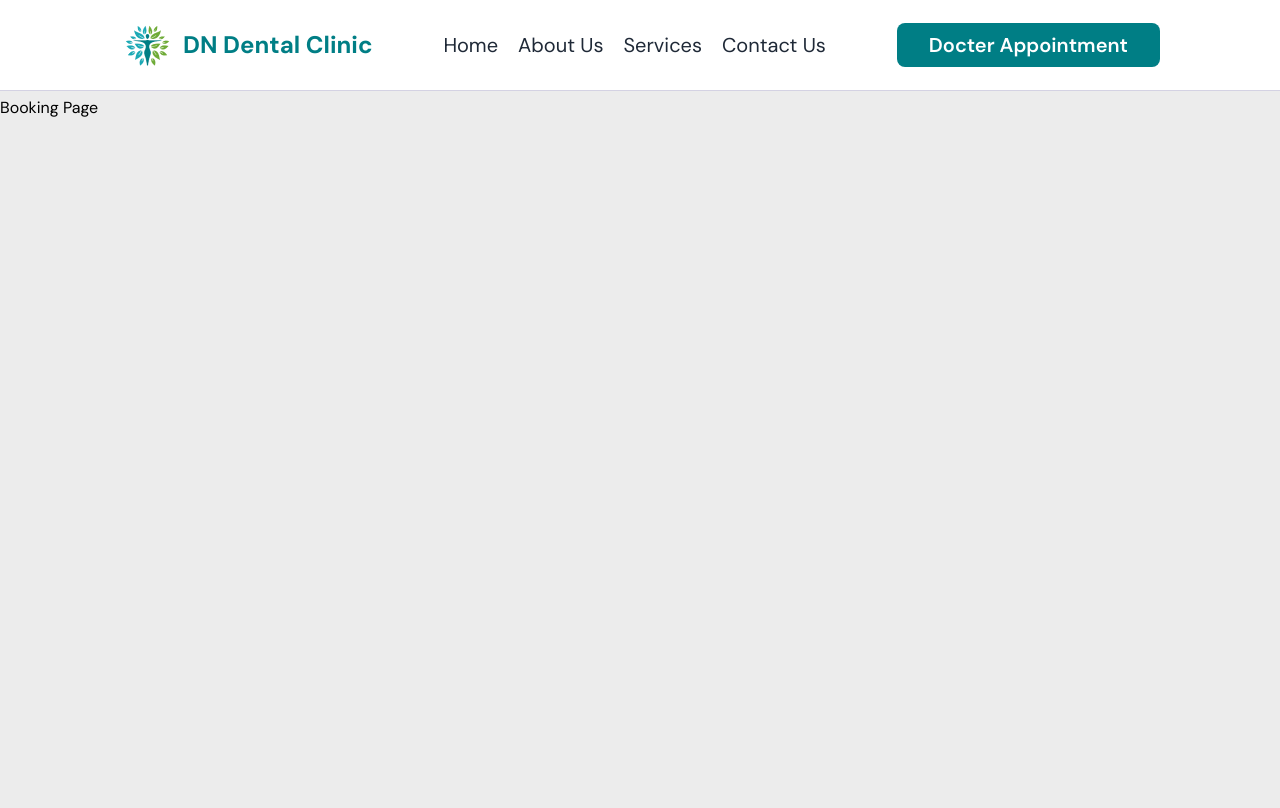
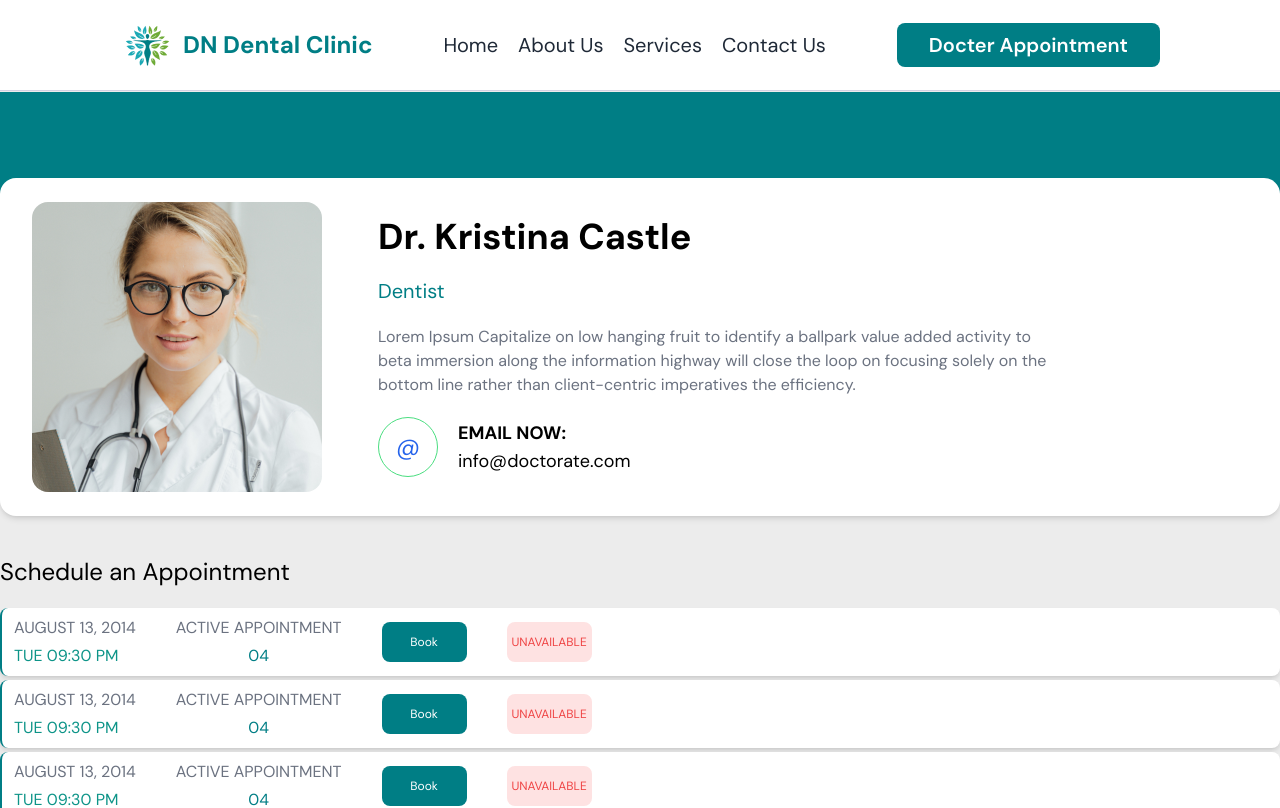
Before and after one commit to jathurT/patient, a React (Vite) app: page /booking in a window 1280 px wide. Shown: the top 808 px of the page. Built offline with nearby package versions, Linux system fonts and the light colour scheme.

Commit message:
booking page UI done

```diff
--- a/src/App.jsx
+++ b/src/App.jsx
@@ -25,9 +25,8 @@ function App() {
         { path: "services", element: <ServicesPage /> },
         { path: "contact", element: <ContactPage /> },
         { path: "booking", element: <BookingPage /> },
-        {
-          path: "booking/:id",
-        },
+        // { path: "booking/:id", element: <BookingDetailsPage /> },
+        // { path: "booking/", element: <ConfirmationPage /> },
       ],
     },
   ]);
--- a/src/assets/index.js
+++ b/src/assets/index.js
@@ -7,6 +7,7 @@ import ServicesBanner from "./images/ServicesBanner.png";
 import ContactusBanner from "./images/ContactusBanner.png";
 import AboutUs from "./images/AboutUs.jpg";
 import Docter from "./images/Docter.png";
+import BookingDocter from "./images/BookingDocter.png";
 export {
   Logo,
   HeroImage,
@@ -17,4 +18,5 @@ export {
   ContactusBanner,
   AboutUs,
   Docter,
+  BookingDocter,
 };
--- /dev/null
+++ b/src/components/BookingForm.jsx
@@ -0,0 +1,161 @@
+import { useState } from "react";
+
+export default function BookingForm() {
+  // Define separate state for each form input
+  const [name, setName] = useState("");
+  const [email, setEmail] = useState("");
+  const [contactNumber, setContactNumber] = useState("");
+  const [subject, setSubject] = useState("");
+  const [message, setMessage] = useState("");
+
+  // Handle form submission
+  const handleSubmit = async (e) => {
+    e.preventDefault();
+    const formData = { name, email, contactNumber, subject, message };
+    console.log("Form Data Submitted:", formData);
+    try {
+      const response = await fetch(
+        "http://localhost:8080/api/contact-us/submit",
+        {
+          method: "POST",
+          headers: {
+            "Content-Type": "application/json",
+          },
+          body: JSON.stringify(formData),
+        }
+      );
+
+      if (response.ok) {
+        console.log("Feedback submitted successfully", formData);
+      } else {
+        console.error("Failed to submit feedback");
+      }
+    } catch (error) {
+      console.error("Error submitting feedback:", error);
+    } finally {
+      setName("");
+      setEmail("");
+      setContactNumber("");
+      setSubject("");
+      setMessage("");
+    }
+  };
+
+  return (
+    <div className="flex items-center justify-center h-screen px-5 bg-white ">
+      <div className="bg-white p-8 rounded-lg  w-full  max-w-screen-lg">
+        <h2 className="text-center text-2xl font-semibold mb-6">
+          Get In Touch
+        </h2>
+
+        <form onSubmit={handleSubmit}>
+          <div className="grid grid-cols-1 md:grid-cols-2 gap-4 mb-4">
+            <div>
+              <label
+                className="block text-sm font-medium text-gray-700"
+                htmlFor="name"
+              >
+                Name
+              </label>
+              <input
+                id="name"
+                name="name"
+                type="text"
+                value={name}
+                onChange={(e) => setName(e.target.value)}
+                placeholder="Enter your first name"
+                className="mt-1 block w-full border border-gray-300 rounded-md shadow-sm focus:ring-teal-500 focus:border-teal-500 p-2"
+              />
+            </div>
+
+            <div>
+              <label
+                className="block text-sm font-medium text-gray-700"
+                htmlFor="email"
+              >
+                Email
+              </label>
+              <input
+                id="email"
+                name="email"
+                type="email"
+                required
+                value={email}
+                onChange={(e) => setEmail(e.target.value)}
+                placeholder="Enter your email"
+                className="mt-1 block w-full border border-gray-300 rounded-md shadow-sm focus:ring-teal-500 focus:border-teal-500 p-2"
+              />
+            </div>
+          </div>
+
+          <div className="grid grid-cols-1 md:grid-cols-2 gap-4 mb-4">
+            <div>
+              <label
+                className="block text-sm font-medium text-gray-700"
+                htmlFor="contactNumber"
+              >
+                Contact number
+              </label>
+              <input
+                id="contactNumber"
+                name="contactNumber"
+                type="text"
+                value={contactNumber}
+                onChange={(e) => setContactNumber(e.target.value)}
+                placeholder="Enter your contact number"
+                className="mt-1 block w-full border border-gray-300 rounded-md shadow-sm focus:ring-teal-500 focus:border-teal-500 p-2"
+              />
+            </div>
+
+            <div>
+              <label
+                className="block text-sm font-medium text-gray-700"
+                htmlFor="subject"
+              >
+                Subject
+              </label>
+              <input
+                id="subject"
+                name="subject"
+                type="text"
+                value={subject}
+                required
+                onChange={(e) => setSubject(e.target.value)}
+                placeholder="Enter your subject"
+                className="mt-1 block w-full border border-gray-300 rounded-md shadow-sm focus:ring-teal-500 focus:border-teal-500 p-2"
+              />
+            </div>
+          </div>
+
+          <div className="mb-4">
+            <label
+              className="block text-sm font-medium text-gray-700"
+              htmlFor="message"
+            >
+              Message
+            </label>
+            <textarea
+              id="message"
+              name="message"
+              rows="4"
+              value={message}
+              required
+              onChange={(e) => setMessage(e.target.value)}
+              placeholder="Type your message..."
+              className="mt-1 block w-full border border-gray-300 rounded-md shadow-sm focus:ring-teal-500 focus:border-teal-500 p-2"
+            ></textarea>
+          </div>
+
+          <div className="flex justify-center">
+            <button
+              type="submit"
+              className="bg-primary text-white px-6 py-2 rounded-md shadow-md hover:bg-teal-700 focus:outline-none  focus:ring-teal-500"
+            >
+              Submit
+            </button>
+          </div>
+        </form>
+      </div>
+    </div>
+  );
+}
--- /dev/null
+++ b/src/components/Docter.jsx
@@ -0,0 +1,39 @@
+import { BookingDocter } from "../assets/index";
+
+export default function Docter() {
+  return (
+    <>
+      <div className="bg-white z-20 w-full flex md:flex-row flex-col md:gap-14 gap-5 p-5 sm:px-8 sm:py-6  items-center  md:items-start lg:items-center rounded-2xl shadow-md ">
+        <div className=" ">
+          <img
+            src={BookingDocter}
+            alt="doctor"
+            className="lg:h-[290px] h-[200px]  object-cover lg:aspect-square rounded-2xl  "
+          />
+        </div>
+        <div className="flex flex-col gap-5 xl:max-w-2xl lg:max-w-lg max-w-[290px] items-center md:items-start ">
+          <h1 className="text-black text-2xl lg:text-4xl font-bold ">
+            Dr. Kristina Castle
+          </h1>
+          <p className="text-primary text-xl">Dentist</p>
+          <p className=" text-gray-500 text-center md:text-start ">
+            Lorem Ipsum Capitalize on low hanging fruit to identify a ballpark
+            value added activity to beta immersion along the information highway
+            will close the loop on focusing solely on the bottom line rather
+            than client-centric imperatives the efficiency.{" "}
+          </p>
+          <div className="flex  items-center gap-5">
+            <div className="flex items-center justify-center size-[60px] rounded-full border border-green-400">
+              <p className="text-blue-600 text-2xl">@</p>
+            </div>
+
+            <div className="flex flex-col ">
+              <p className="text-black text-lg font-bold">EMAIL NOW:</p>
+              <p className="text-black text-lg">info@doctorate.com</p>
+            </div>
+          </div>
+        </div>
+      </div>
+    </>
+  );
+}
--- /dev/null
+++ b/src/components/Scedule.jsx
@@ -0,0 +1,28 @@
+export default function Scedule() {
+  return (
+    <>
+      <div className="px-1 py-2 sm:px-3 rounded-lg shadow-md bg-white border-l-2 border-l-primary text-sm sm:text-base uppercase">
+        <div className="flex gap-3 sm:gap-10 ">
+          <div className="flex flex-col gap-1">
+            <div className="  text-gray-500 uppercase">august 13, 2014 </div>
+            <div className=" text-teal-600">tue 09:30 pm </div>
+          </div>
+          <div className="flex flex-col gap-1 items-center w-32 sm:w-auto ">
+            <div className=" text-gray-500 text-center ">
+              active appointment
+            </div>
+            <div className="  text-primary">04</div>
+          </div>
+          <div className="flex flex-col gap-2 md:flex-row md:gap-10 md:items-center">
+            <button className="w-[85px] md:h-10 md:py-3 py-1 bg-primary text-white rounded-lg  text-xs">
+              Book
+            </button>
+            <p className="w-[85px]  text-center md:h-10 py-1 md:py-3  text-red-500 rounded-lg text-xs bg-red-100 ">
+              Unavailable
+            </p>
+          </div>
+        </div>
+      </div>
+    </>
+  );
+}
--- a/src/pages/BookingPage.jsx
+++ b/src/pages/BookingPage.jsx
@@ -1,7 +1,27 @@
+import Docter from "../components/Docter";
+import Scedule from "../components/Scedule";
+
+import ContactForm from "../components/ContactForm";
 export default function BookingPage() {
   return (
-    <div className="mt-24 h-screen">
-      <h1>Booking Page</h1>
+    <div className="mt-[92px] lg:h-[1000px] md:h-[1000px] h-[1300px]">
+      <div className="h-[258px] w-full flex justify-center bg-primary relative px-5  ">
+        <div className=" absolute top-1/4 md:top-1/3 xl:max-w-screen-xl lg:max-w-screen-lg lg:w-full flex flex-col gap-10 ">
+          <Docter />
+          <div className="flex flex-col gap-5">
+            <h1 className=" text-black text-2xl   ">Schedule an Appointment</h1>
+            <div className="flex flex-col gap-1">
+              <Scedule />
+              <Scedule />
+              <Scedule />
+              <Scedule />
+              <Scedule />
+              <Scedule />
+              <Scedule />
+            </div>
+          </div>
+        </div>
+      </div>
     </div>
   );
 }
--- a/tailwind.config.js
+++ b/tailwind.config.js
@@ -20,6 +20,8 @@ export default {
       aspectRatio: {
         "3/2": "3 / 2",
         "3/4": "4 / 5",
+        "16/9": "16 / 9",
+        "4/3": "4 / 3",
       },
     },
   },
```
Also changed, not shown: src/assets/images/BookingDocter.png (added).
